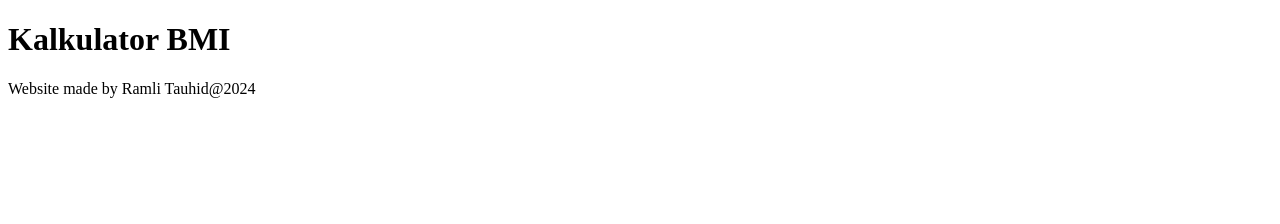
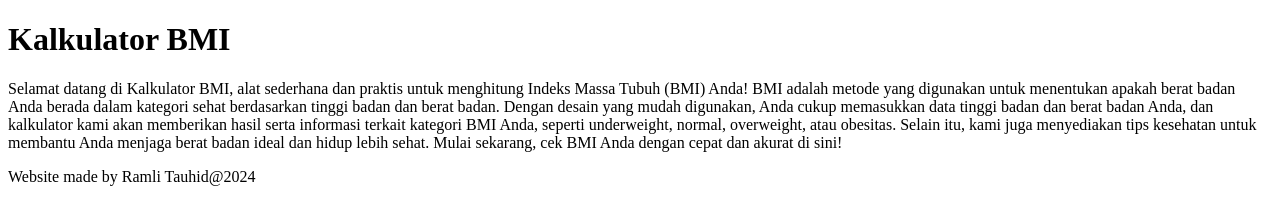
Before and after one commit to revou-fundamental-course/25-nov-24-RamliTau, a plain HTML site: page index.html in a window 1280 px wide. Drawn offline with Linux system fonts and the light colour scheme.

Commit message:
paragraph perkenalan

```diff
--- a/index.html
+++ b/index.html
@@ -15,7 +15,7 @@
 
     <!-- Konten Website -->
     <main>
-
+        <p>Selamat datang di Kalkulator BMI, alat sederhana dan praktis untuk menghitung Indeks Massa Tubuh (BMI) Anda! BMI adalah metode yang digunakan untuk menentukan apakah berat badan Anda berada dalam kategori sehat berdasarkan tinggi badan dan berat badan. Dengan desain yang mudah digunakan, Anda cukup memasukkan data tinggi badan dan berat badan Anda, dan kalkulator kami akan memberikan hasil serta informasi terkait kategori BMI Anda, seperti underweight, normal, overweight, atau obesitas. Selain itu, kami juga menyediakan tips kesehatan untuk membantu Anda menjaga berat badan ideal dan hidup lebih sehat. Mulai sekarang, cek BMI Anda dengan cepat dan akurat di sini!</p>
     </main>
 
     <!--Footer Website-->
```
